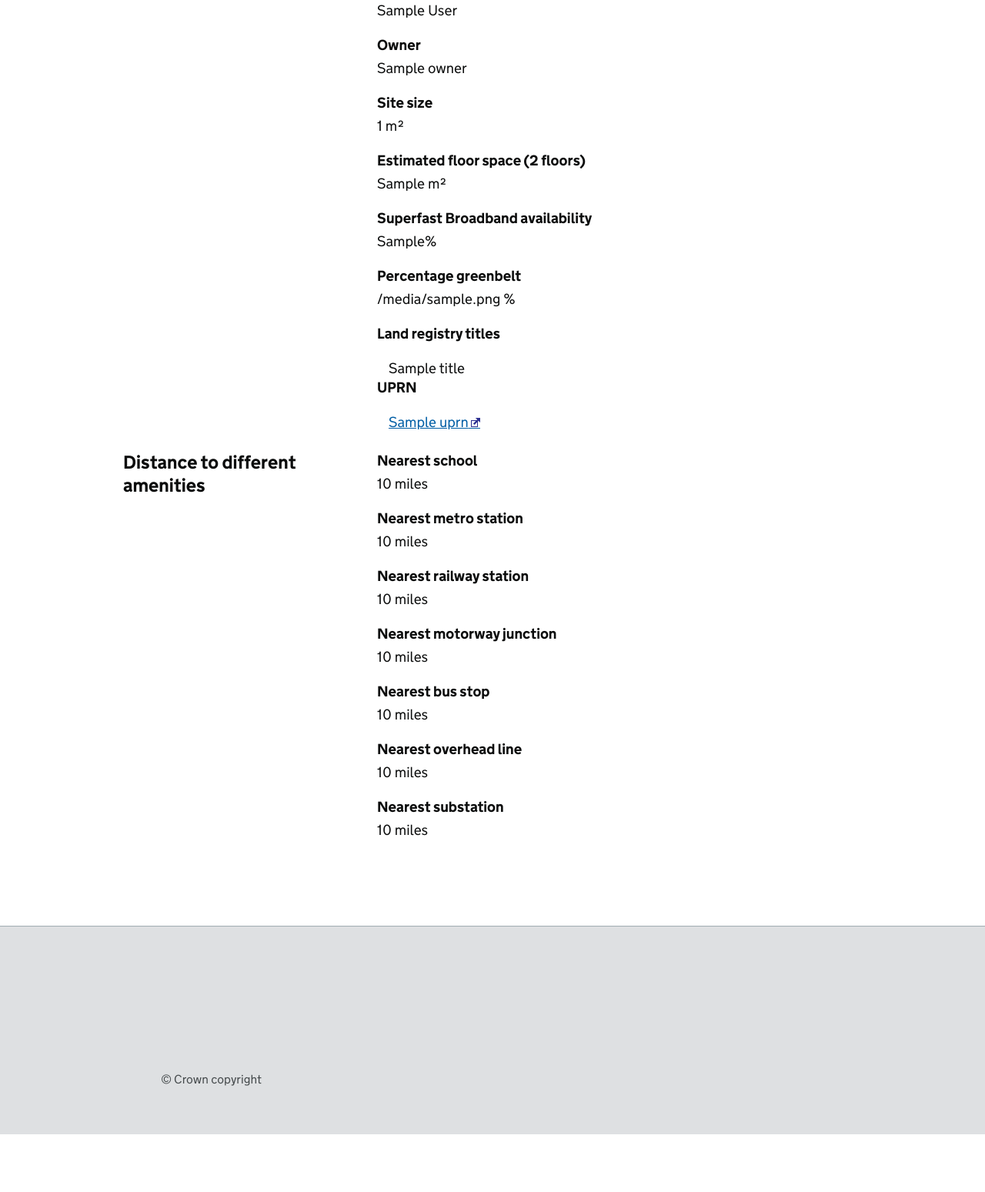
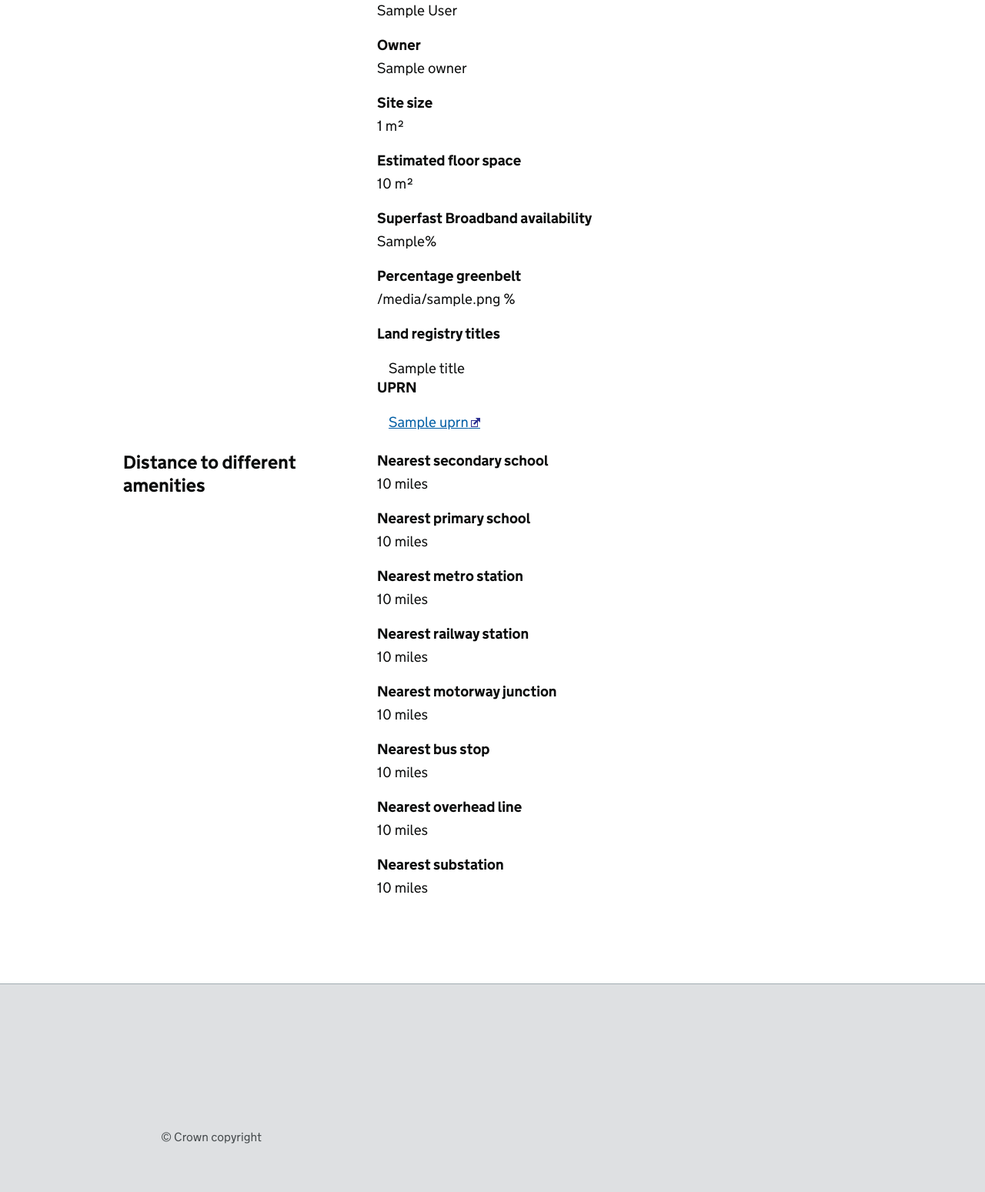
Before and after one commit to alphagov/land-availability-ui, a Django app: template landavailability/webclient/templates/location.html in a window 1280 px wide. Shown: the part 724-2273 px from the top of the page at 77% size. Before the commit the page ends 2198 px from the top, so only its background shows below. Run offline with Django 3.2, Linux system fonts and the light colour scheme; tables that the repository leaves empty hold one stand-in row (values such as "Sample post"); the template is opened without the code that fills it: values that come from a table or form of the project are taken from there, most other values are stand-ins (such as "Sample title", 1, 10 or a date in 2020).

Commit message:
Tidy the location detail page.

```diff
--- a/landavailability/webclient/templates/location.html
+++ b/landavailability/webclient/templates/location.html
@@ -58,14 +58,14 @@
       {% if location.site_size %}
       <div>
         <h4 class="bold-small">Site size</h4>
-        <p>{{ location.site_size }} m&sup2;
+        <p>{{ location.site_size|floatformat:"0" }} m&sup2;
         </p>
       </div>
       {% endif %}
 
       <div>
-        <h4 class="bold-small">Estimated floor space (2 floors)</h4>
-        <p>{{ location.estimated_floor_space }} m&sup2;
+        <h4 class="bold-small">Estimated floor space</h4>
+        <p>{{ location.estimated_floor_space|floatformat:"0" }} m&sup2;
         </p>
       </div>
 
@@ -124,38 +124,75 @@
   </div>
   <div class="column-two-thirds">
       <div>
-        <h4 class="bold-small">Nearest school</h4>
-        <p>{{ location.nearest_school_distance }} miles</p>
+        <h4 class="bold-small">Nearest secondary school</h4>
+        {% if location.nearest_secondary_school_distance  %}
+          <p>{{ location.nearest_secondary_school_distance }} miles</p>
+        {% else %}
+          <p>None within 1km</p>
+        {% endif %}
+      </div>
+
+      <div>
+        <h4 class="bold-small">Nearest primary school</h4>
+        {% if location.nearest_primary_school_distance  %}
+          <p>{{ location.nearest_primary_school_distance }} miles</p>
+        {% else %}
+          <p>None within 1km</p>
+        {% endif %}
       </div>
 
       <div>
         <h4 class="bold-small">Nearest metro station</h4>
+        {% if location.nearest_metrotube_distance  %}
           <p>{{ location.nearest_metrotube_distance }} miles</p>
+        {% else %}
+          <p>None within 1km</p>
+        {% endif %}
       </div>
 
       <div>
         <h4 class="bold-small">Nearest railway station</h4>
+        {% if location.nearest_trainstop_distance  %}
           <p>{{ location.nearest_trainstop_distance }} miles</p>
+        {% else %}
+          <p>None within 1km</p>
+        {% endif %}
       </div>
 
       <div>
         <h4 class="bold-small">Nearest motorway junction</h4>
+        {% if location.nearest_motorway_distance  %}
           <p>{{ location.nearest_motorway_distance }} miles</p>
+        {% else %}
+          <p>None within 1km</p>
+        {% endif %}
       </div>
 
       <div>
         <h4 class="bold-small">Nearest bus stop</h4>
+        {% if location.nearest_busstop_distance  %}
           <p>{{ location.nearest_busstop_distance }} miles</p>
+        {% else %}
+          <p>None within 1km</p>
+        {% endif %}
       </div>
 
       <div>
         <h4 class="bold-small">Nearest overhead line</h4>
+        {% if location.nearest_ohl_distance  %}
           <p>{{ location.nearest_ohl_distance }} miles</p>
+        {% else %}
+          <p>None within 1km</p>
+        {% endif %}
       </div>
 
       <div>
         <h4 class="bold-small">Nearest substation</h4>
+        {% if location.nearest_substation_distance  %}
           <p>{{ location.nearest_substation_distance }} miles</p>
+        {% else %}
+          <p>None within 1km</p>
+        {% endif %}
       </div>
 </div>
 
```
Lines whose indentation alone changed are shown as unchanged.
